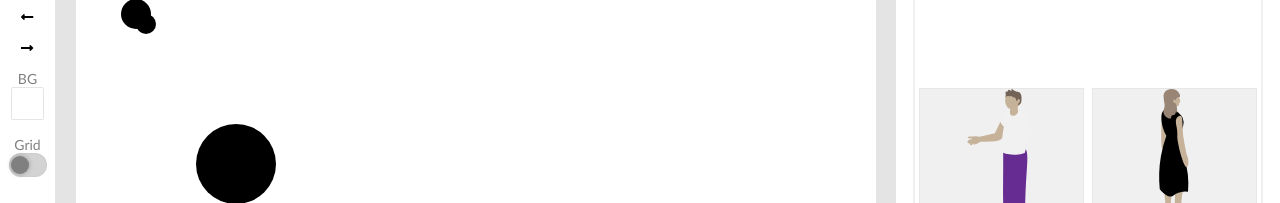
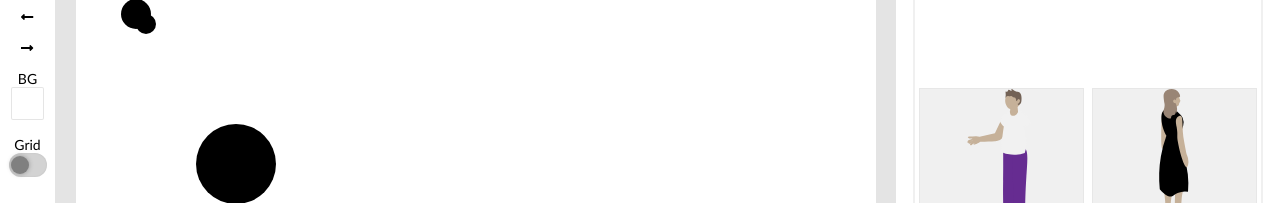
Before and after one commit to jdhudf/isography-demo, a React (Create React App) app: page / in a window 1280 px wide. Shown: the part 275-478 px from the top of the page. Built offline with nearby package versions, Linux system fonts and the light colour scheme.

Commit message:
Update toolspanel.js

```diff
--- a/src/components/atelier/toolspanel.js
+++ b/src/components/atelier/toolspanel.js
@@ -66,7 +66,7 @@ function ToolsPanel (props) {
       <p title="Undo"><FontAwesomeIcon icon={faLongArrowAltLeft} /></p>
       <p title="Redo"><FontAwesomeIcon icon={faLongArrowAltRight} /></p>
 
-      <p style={{margin: "0",color:"gray"}}>BG</p>
+      <p style={{margin: "0"}}>BG</p>
       <ColorPicker
         color={props.backgroundColor}
         method={(e) => props.changeHexOfBackground(e)}
@@ -98,7 +98,7 @@ function ToggleGrid() {
 
   return (
     <div style={{marginBottom: "30px"}}>
-      <p style={{marginBottom: "0px",color:"gray"}}>Grid</p>
+      <p style={{marginBottom: "0px"}}>Grid</p>
       <div id="toggle" onClick={toggleGrid} className="toggle">
         <div className="button"></div>
       </div>
```
